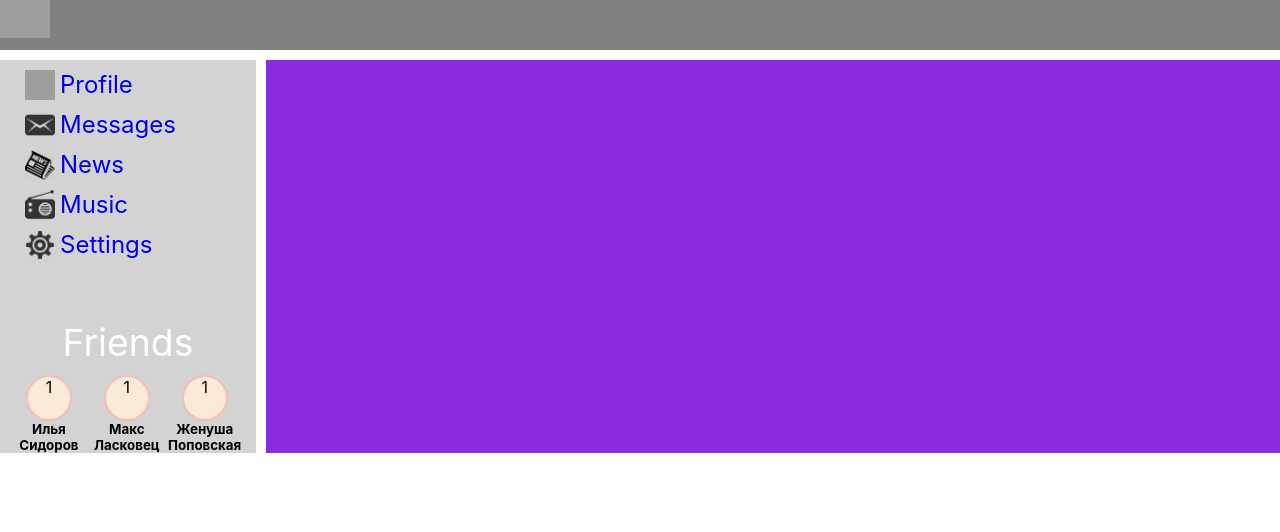
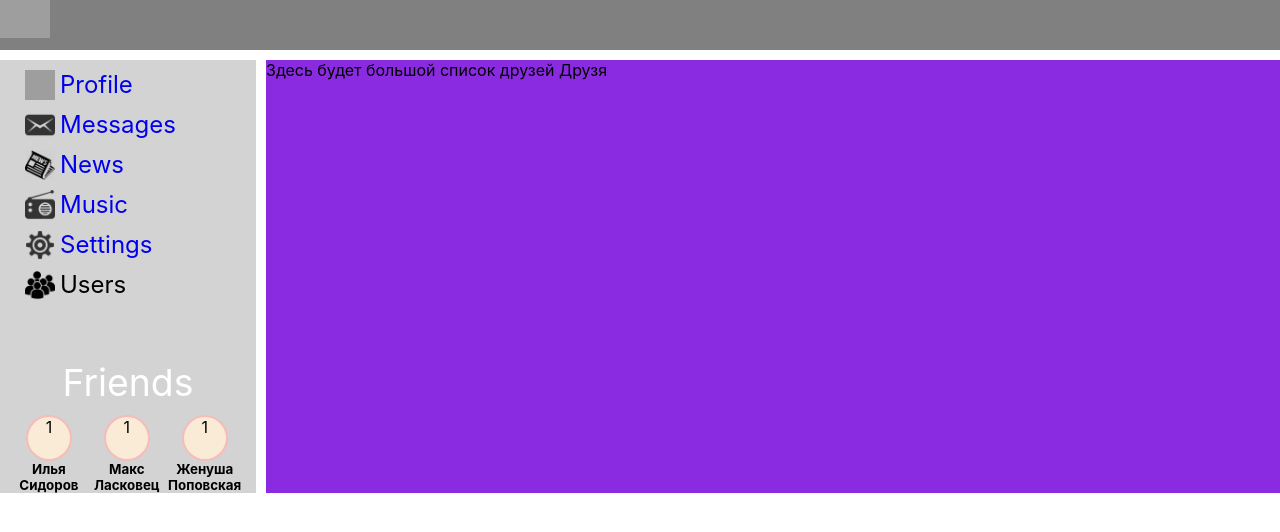
Before and after one commit to EvgeniiPopovski/social-network, a React (Create React App) app: page /users in a window 1280 px wide. Shown: the top 532 px of the page. Built offline with nearby package versions, Linux system fonts and the light colour scheme; grey boxes are pictures that could not be loaded.

Commit message:
Добавлен Users

```diff
--- a/src/App.js
+++ b/src/App.js
@@ -8,6 +8,7 @@ import News from './components/News/News.jsx';
 import Music from './components/Music/Music.jsx';
 import Settings from './components/Settings/Settings.jsx'
 import DialogsContainer from "./components/Dialogs/DialogsContainer";
+import Users from "./components/Users/Users";
 
 const App = (props) => {
   return (
@@ -19,6 +20,8 @@ const App = (props) => {
               <DialogsContainer store={props.store}/>)}/>
           <Route path='/profile'
                  render={() => (<Profile  store={props.store}/>)}/>
+          <Route path="/users"
+                 render={() => (<Users/>)}/>
           <Route path='/news' component={News}/>
           <Route path='/music' component={Music}/>
           <Route path='/settings' component={Settings}/>
--- a/src/components/Navbar/Navbar.jsx
+++ b/src/components/Navbar/Navbar.jsx
@@ -24,6 +24,9 @@ const Navbar = (props) => {
             <div className={s.item}>
                 <NavLink exact to="/settings" activeClassName={s.active}>Settings</NavLink>
             </div>
+            <div className={s.item}>
+                <NavLink exact to="/users" activeClassName={s.active}>Users</NavLink>
+            </div>
 
             <div className={s.friendListPreview}>
                 <p> Friends </p>
--- a/src/components/Navbar/Navbar.module.css
+++ b/src/components/Navbar/Navbar.module.css
@@ -24,8 +24,6 @@
 .nav a:visited {
     color: white;
 }
-
-
 
 .nav a:hover{
     color:black;
@@ -97,6 +95,18 @@
     width: 30px;
 }
 
+.item:nth-child(6) a::before {
+    content: '';
+    float: left;
+    position: relative;
+    background-image: url('./../../img/users_logo.png');
+    background-size: 30px 30px;
+    display:block;
+    height: 30px;
+    width: 30px;
+}
+
+
 
 .friendListPreview {
     display: flex;
--- /dev/null
+++ b/src/components/Users/Users.jsx
@@ -0,0 +1,10 @@
+import React from "react";
+
+const Users = () => {
+    return (
+        <div>
+            Здесь будет большой список друзей Друзя
+        </div>
+    )
+};
+export default Users;
--- a/src/redux/redux-store.js
+++ b/src/redux/redux-store.js
@@ -12,6 +12,5 @@ let redusers = combineReducers({
 
 let store = createStore(redusers);
 
-
-console.log(store)
+window.store = store
 export default store;
```
Also changed, not shown: src/redux/usersPageReducer.js (added, +9 -0 lines), src/img/users_logo.png (added).
